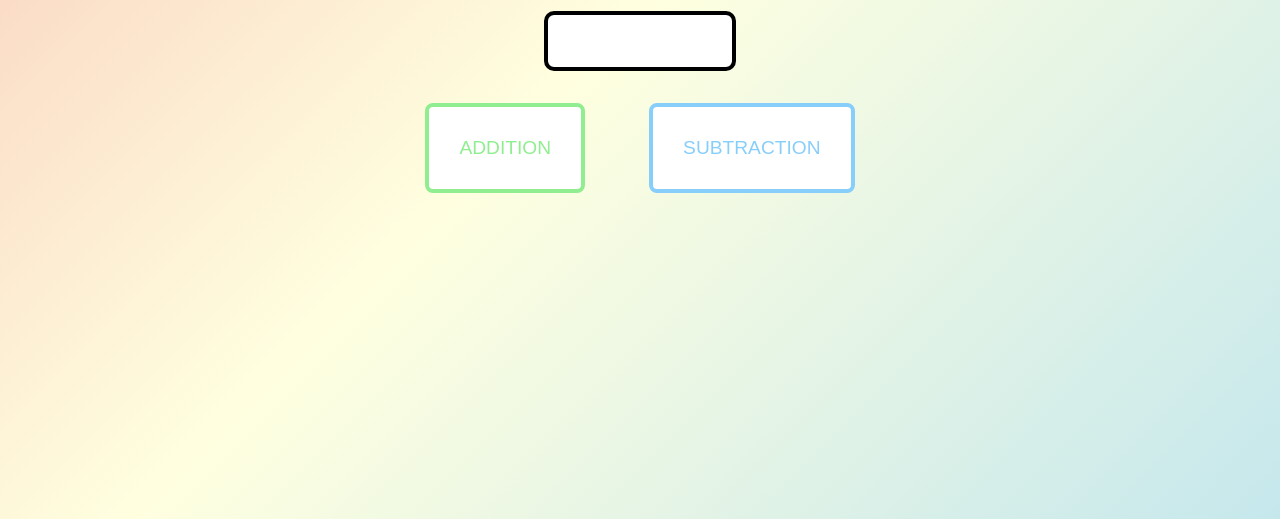
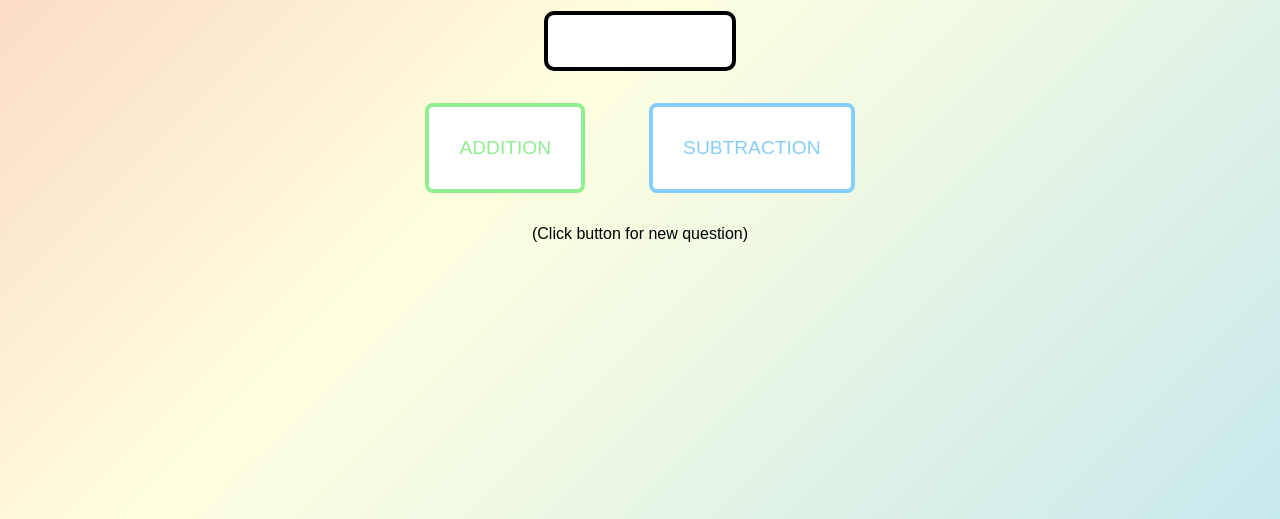
Before and after one commit to tlcpack/math_quiz, a plain HTML site: page index.html in a window 1280 px wide. Shown: the part 281-800 px from the top of the page. Drawn offline with Linux system fonts and the light colour scheme.

Commit message:
added button help text

```diff
--- a/index.html
+++ b/index.html
@@ -20,6 +20,7 @@
         <button class="additionButton">Addition</button
         ><button class="subtractionButton">Subtraction</button>
       </div>
+      <div>(Click button for new question)</div>
     </div>
 
     <script src="main.js"></script>
```
